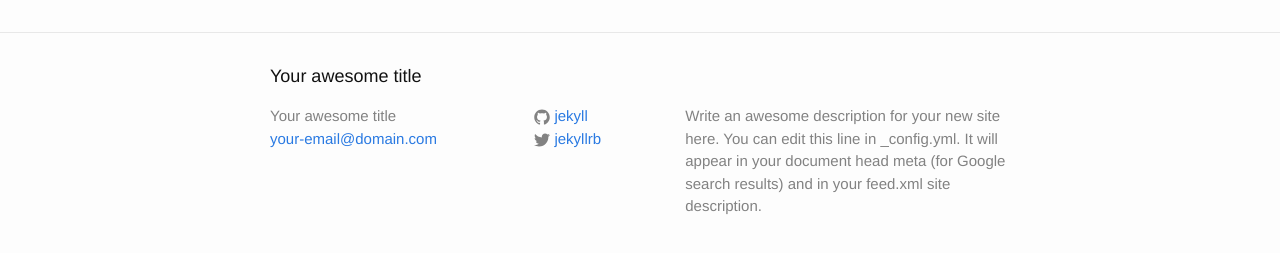
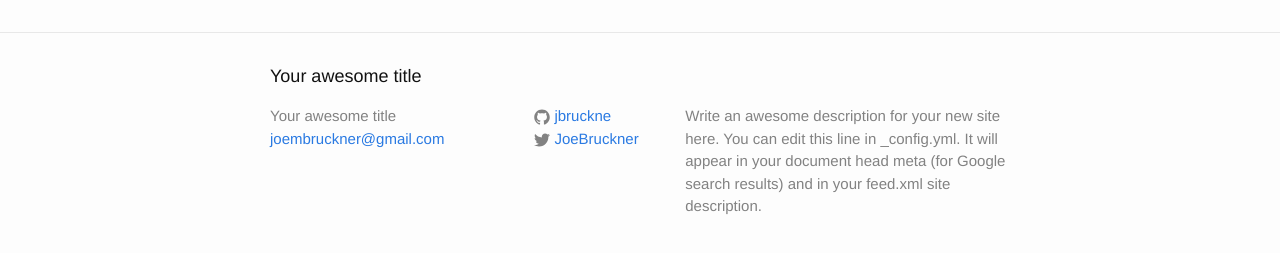
Before and after one commit to jbruckne/jbruckne.github.io, a Jekyll site: the page built from index.html, in a window 1280 px wide. Shown: the part 264-517 px from the top of the page. Built offline with Jekyll 4.4.1, drawn with Linux system fonts in a browser that asks for light colours.

Commit message:
Update config

```diff
--- a/_config.yml
+++ b/_config.yml
@@ -7,15 +7,15 @@
 
 # Site settings
 title: Your awesome title
-email: your-email@domain.com
+email: joembruckner@gmail.com
 description: > # this means to ignore newlines until "baseurl:"
   Write an awesome description for your new site here. You can edit this
   line in _config.yml. It will appear in your document head meta (for
   Google search results) and in your feed.xml site description.
 baseurl: "" # the subpath of your site, e.g. /blog
-url: "http://yourdomain.com" # the base hostname & protocol for your site
-twitter_username: jekyllrb
-github_username:  jekyll
+url: "http://jbruckne.github.io" # the base hostname & protocol for your site
+twitter_username: JoeBruckner
+github_username:  jbruckne
 
 # Build settings
 markdown: kramdown
```
